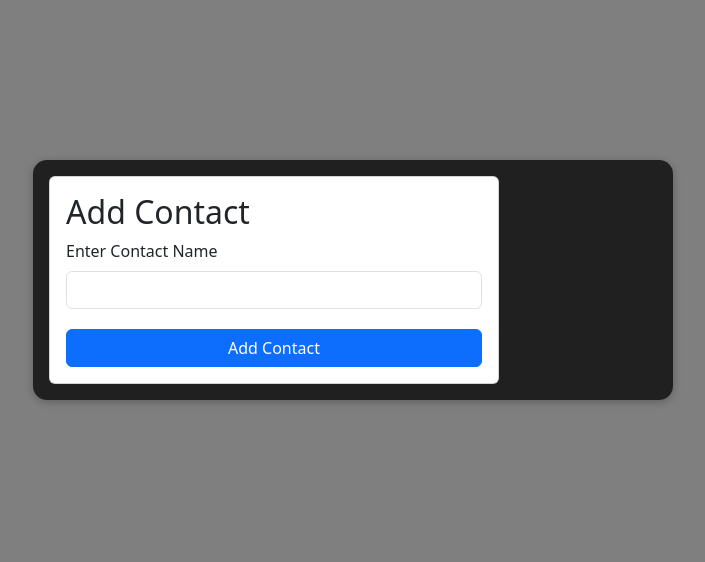
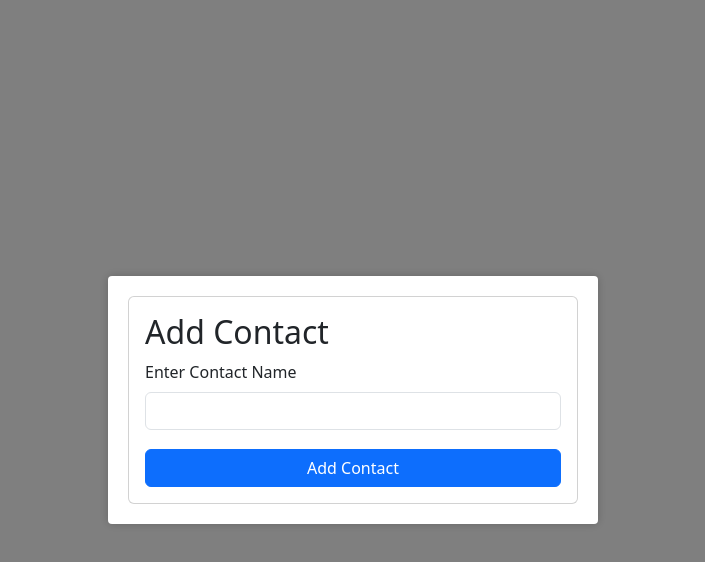
Before and after one commit to kshitijv09/we_chat, a React (Create React App) app in the folder client/: page /add-contact in a window 1280 px wide. Shown: the top 562 px of the page, without its empty margins (287-992 px from the left). Built offline with nearby package versions, Linux system fonts and the light colour scheme; no server answers.

Commit message:
Add Contact

```diff
--- /dev/null
+++ b/client/src/UI/Modal2/Modal2.css
@@ -0,0 +1,18 @@
+.modal-2 {
+  position: fixed;
+  top: 0;
+  left: 0;
+  right: 0;
+  bottom: 0;
+  background-color: rgba(0, 0, 0, 0.5); /* Semi-transparent background */
+  display: flex;
+  justify-content: center;
+  align-items: center;
+}
+
+.modal-content-2 {
+  background-color: #fff;
+  padding: 20px;
+  border-radius: 4px;
+  box-shadow: 0 0 10px rgba(0, 0, 0, 0.2);
+}
--- /dev/null
+++ b/client/src/UI/Modal2/Modal2.js
@@ -0,0 +1,12 @@
+import React from "react";
+import "./Modal2.css";
+export default function Modal2({ children }) {
+  return (
+    <div className="modal-2">
+      <div className="modal-content-2">
+        {children}
+        {/* <button onClick={onClose}>Close</button> */}
+      </div>
+    </div>
+  );
+}
--- a/client/src/components/AddContact/AddContact.js
+++ b/client/src/components/AddContact/AddContact.js
@@ -2,7 +2,8 @@ import { useState, useRef, useEffect } from "react";
 import { Form, Button, Card, Alert } from "react-bootstrap";
 import axios from "axios";
 import { Link, useNavigate } from "react-router-dom";
-import Modal from "../../UI/Modal/Modal";
+
+import Modal2 from "../../UI/Modal2/Modal2";
 
 export default function AddContact() {
   const usernameRef = useRef();
@@ -35,7 +36,7 @@ export default function AddContact() {
 
   return (
     <>
-      <Modal>
+      <Modal2>
         <Card style={{ width: "450px" }}>
           <Card.Body>
             <h2 className="som">Add Contact</h2>
@@ -57,7 +58,7 @@ export default function AddContact() {
             </Form>
           </Card.Body>
         </Card>
-      </Modal>
+      </Modal2>
     </>
   );
 }
```
